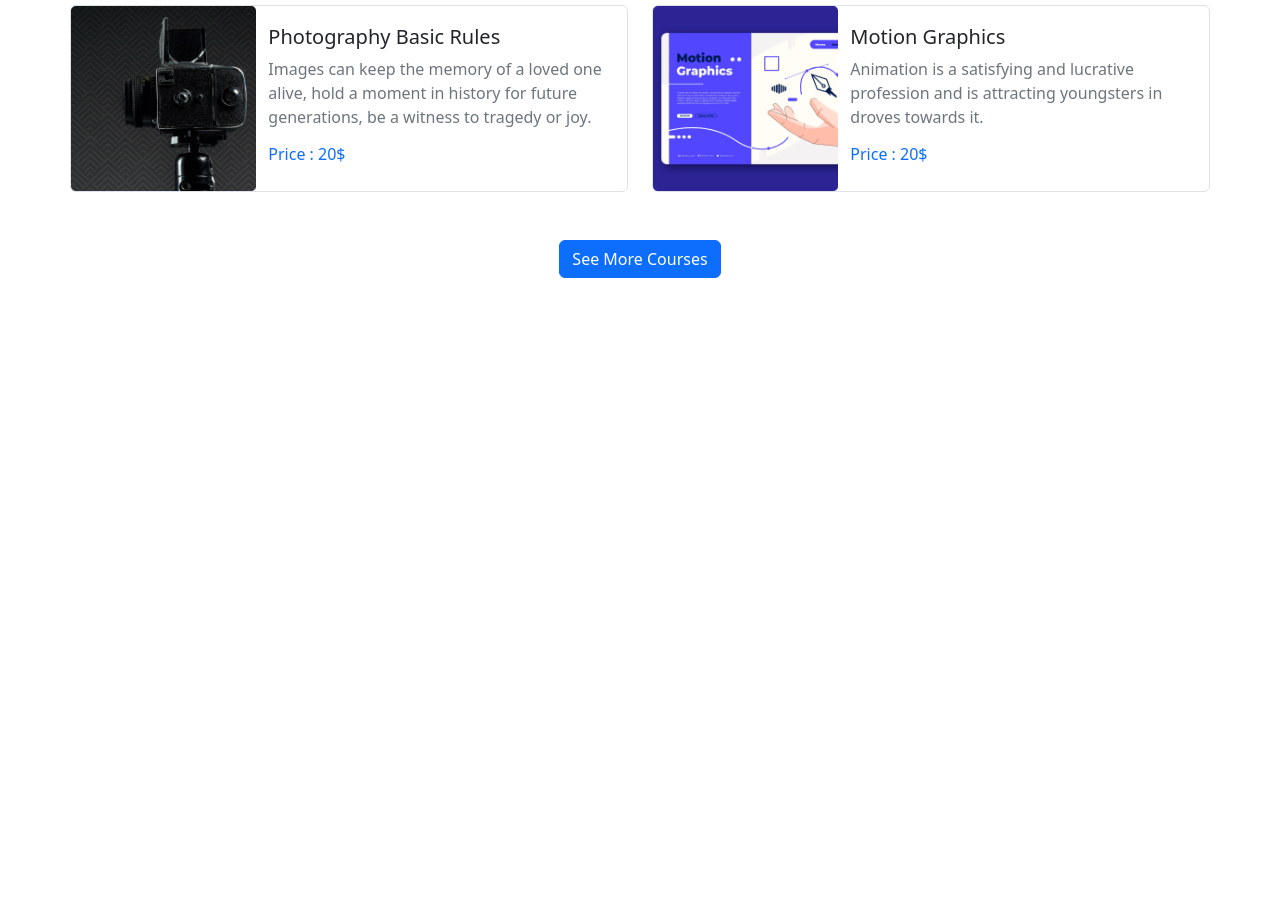
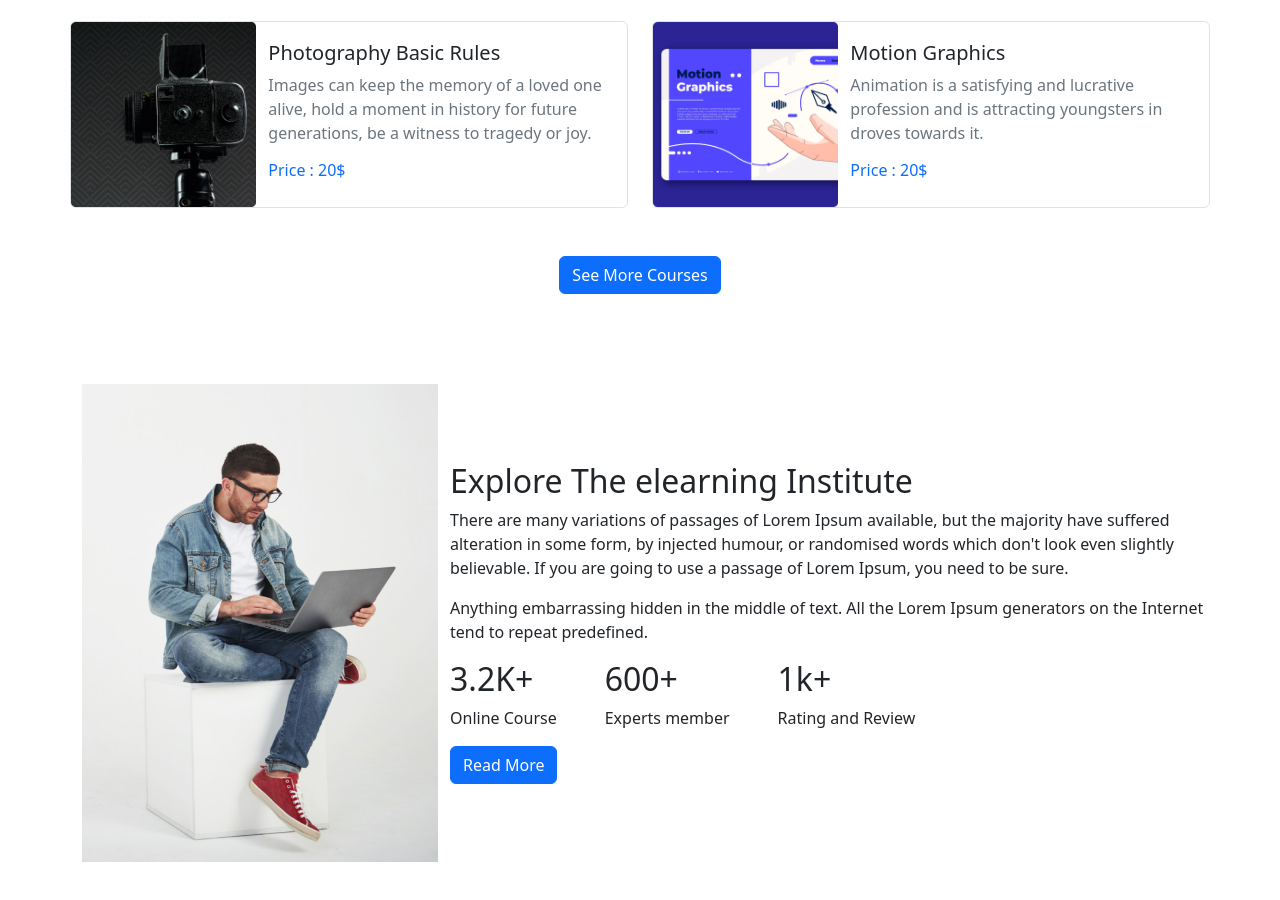
Before and after one commit to erfanuddin1/Erfan-Tech, a plain HTML site: page index.html in a window 1280 px wide. Shown: the part 1424-2324 px from the top of the page. Before the commit the page ends 1702 px from the top, so only its background shows below. Drawn offline with nearby package versions, Linux system fonts and the light colour scheme.

Commit message:
second commit

```diff
--- a/index.html
+++ b/index.html
@@ -219,8 +219,44 @@
         </div>
     </section>
     <!-- Courses-section-end-here -->
+    <!-- Explore-section-star-here -->
+    <section id="explore-section">
+        <div class="container mb-5">
+            <div class="row align-items-center g-4">
+                <div class="col-md-4">
+                    <img class="img-fluid" src="images/working.png" alt="">
+                </div>
+                <div class="col-md-8 align-self-center p-md-0 p-5">
+                    <h2>Explore The elearning Institute</h2>
+                    <p>There are many variations of passages of Lorem Ipsum available, but the majority have suffered
+                        alteration in some form, by injected humour, or randomised words which don't look even slightly
+                        believable. If you are going to use a passage of Lorem Ipsum, you need to be sure.
+                        <a class="d-lg-none d-block text-decoration-none text-primary" href="">see more...</a>
+                    </p>
+                    <p class="d-lg-block d-none">Anything embarrassing hidden in the middle of text. All the Lorem Ipsum
+                        generators on the
+                        Internet tend to repeat predefined.</p>
+                    <div class="course-info d-flex gap-5">
+                        <div>
+                            <h2>3.2K+</h2>
+                            <p>Online Course</p>
+                        </div>
+                        <div>
+                            <h2>600+</h2>
+                            <p>Experts member</p>
+                        </div>
+                        <div>
+                            <h2>1k+</h2>
+                            <p>Rating and Review</p>
+                        </div>
+                    </div>
+                    <button class="btn btn-primary">Read More</button>
+                </div>
+            </div>
+        </div>
+    </section>
+    <!-- Explore-section-end-here -->
 
-    <!-- Footer-section-end-here -->
     <!---------- Javascript Cdn ------------->
     <script src="https://cdn.jsdelivr.net/npm/bootstrap@5.2.0/dist/js/bootstrap.bundle.min.js"
         integrity="sha384-A3rJD856KowSb7dwlZdYEkO39Gagi7vIsF0jrRAoQmDKKtQBHUuLZ9AsSv4jD4Xa"
--- a/style.css
+++ b/style.css
@@ -1,33 +1,33 @@
 /* ------------- comment start----------  */
 /* style-for-carousel-start-here */
-/* .carousel-item img {
+.carousel-item img {
     height: 80vh;
     object-fit: cover;
-} */
+}
 
-/* .carousel-caption {
+.carousel-caption {
     position: absolute;
     left: 50%;
     top: 50%;
     transform: translate(-50%, -50%);
     height: auto;
-} */
+}
 
-/* .carousel-control-prev-icon,
+.carousel-control-prev-icon,
 .carousel-control-next-icon {
     width: 3rem;
     height: 3rem;
-} */
+}
 
 /* style-for-carousel-end-here */
 /* style-for-course-start-here */
-/* #courses-section {
+#courses-section {
     margin: 90px 0;
-} */
+}
 
-/* .course-text>div {
+.course-text>div {
     padding: 0 200px;
-} */
+}
 
 /* style-for-course-ends-here */
 /* style-for-ready-section-start-here */
@@ -74,7 +74,6 @@
     font-size: 28px;
     margin: 0 20px;
 } */
-
 /* .fa-brands:hover {
     transform: translateY(-5px);
     transition: transform 0.2s ease-out;
@@ -85,4 +84,5 @@
     height: 15px;
     margin: auto 8px;
 } */
+
 /*-------------- comment end------------------ */
```
